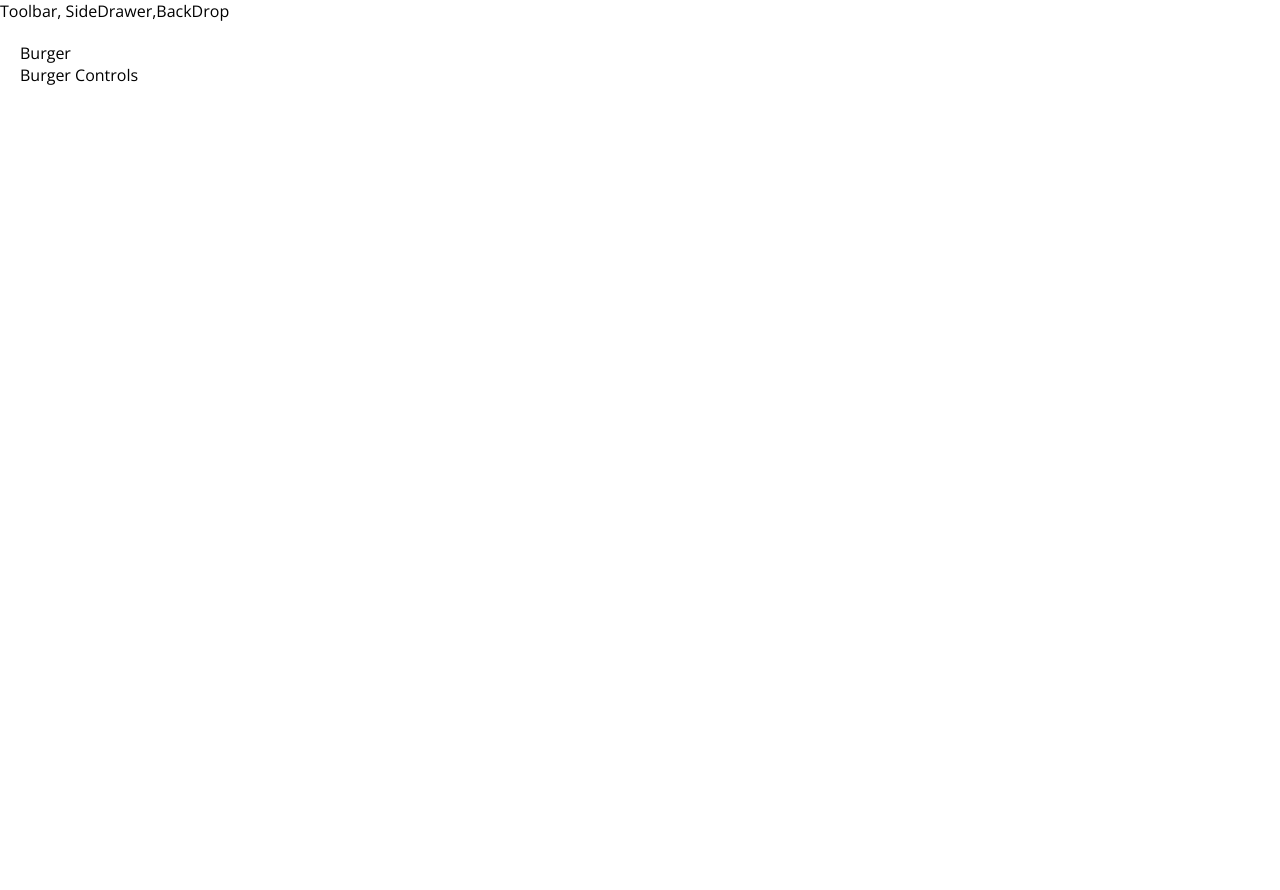
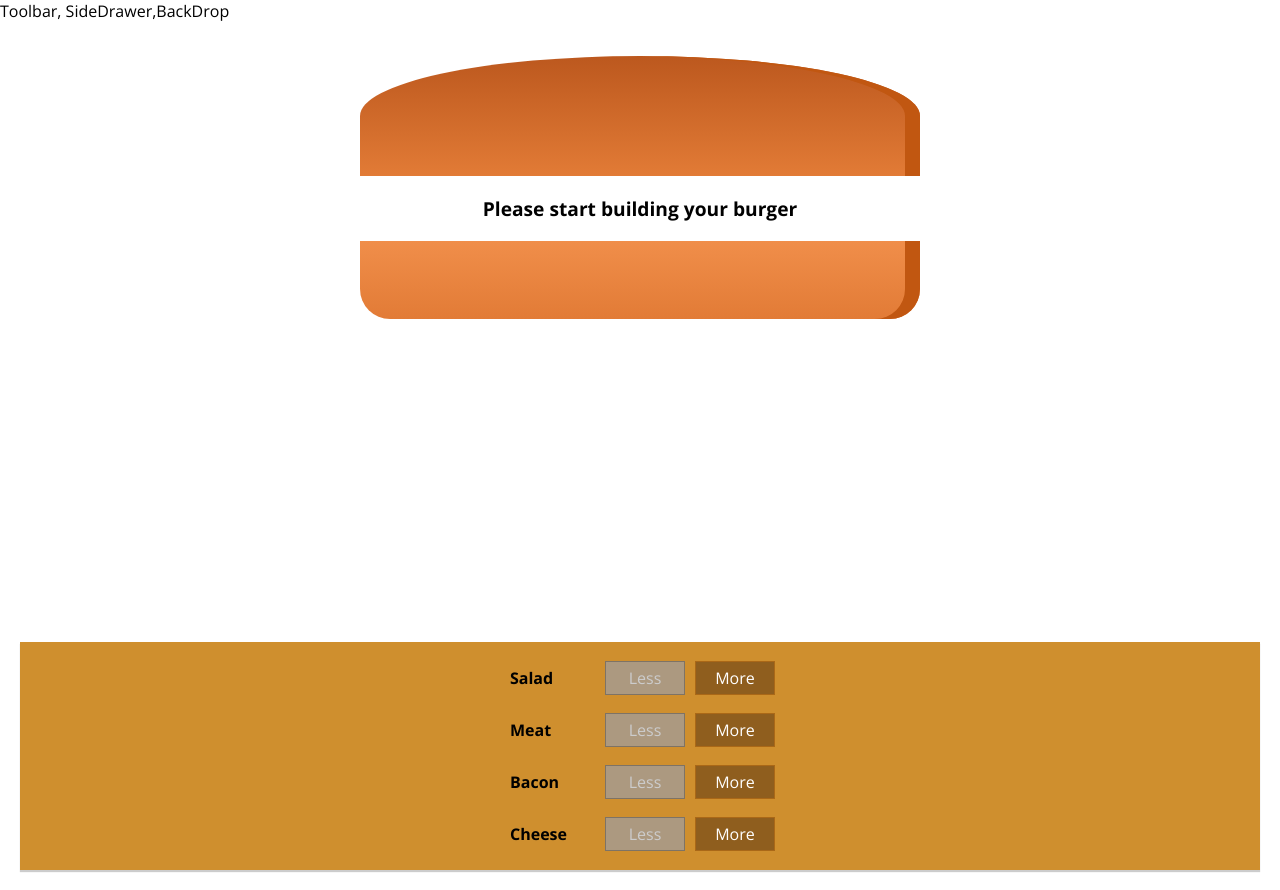
Before and after one commit to samuelidehen/burgerbuilder-reactapp, a React app: page / in a window 1280 px wide. Before the commit the page ends 800 px from the top, so only its background shows below. Built offline with nearby package versions, Linux system fonts and the light colour scheme.

Commit message:
Add and remove burger ingredients with controls

```diff
--- /dev/null
+++ b/src/components/Burger/BuildControls/BuildControl/BuildControl.css
@@ -0,0 +1,58 @@
+.BuildControl {
+  display: flex;
+  justify-content: space-between;
+  align-items: center;
+  margin: 5px 0;
+}
+
+.BuildControl button {
+  display: block;
+  font: inherit;
+  padding: 5px;
+  margin: 0 5px;
+  width: 80px;
+  border: 1px solid #aa6817;
+  cursor: pointer;
+  outline: none;
+}
+
+.BuildControl button:disabled {
+  background-color: #ac9980;
+  border: 1px solid #7e7365;
+  color: #ccc;
+  cursor: default;
+}
+
+.BuildControl button:hover:disabled {
+  background-color: #ac9980;
+  color: #ccc;
+  cursor: not-allowed;
+}
+
+.Label {
+  padding: 10px;
+  font-weight: bold;
+  width: 80px;
+}
+
+.BuildControl .Less {
+  background-color: #d39952;
+  color: white;
+}
+
+.BuildControl .More {
+  background-color: #8f5e1e;
+  color: white;
+}
+
+.BuildControl .Less:hover,
+.BuildControl .Less:active {
+  background-color: #daa972;
+  color: white;
+}
+
+.BuildControl .More:hover,
+.BuildControl .More:active {
+  background-color: #99703f;
+  color: white;
+}
--- /dev/null
+++ b/src/components/Burger/BuildControls/BuildControl/BuildControl.js
@@ -0,0 +1,20 @@
+import React from "react";
+import classes from "./BuildControl.css";
+
+export default function BuildControl(props) {
+  return (
+    <div className={classes.BuildControl}>
+      <div className={classes.Label}>{props.label}</div>
+      <button
+        className={classes.Less}
+        onClick={props.removed}
+        disabled={props.disabled}
+      >
+        Less
+      </button>
+      <button className={classes.More} onClick={props.added}>
+        More{" "}
+      </button>
+    </div>
+  );
+}
--- /dev/null
+++ b/src/components/Burger/BuildControls/BuildControls.css
@@ -0,0 +1,10 @@
+.BuildControls {
+  width: 100%;
+  background-color: #cf8f2e;
+  display: flex;
+  flex-flow: column;
+  align-items: center;
+  margin: auto;
+  padding: 10px 0px;
+  box-shadow: 0 2px 1px #ccc;
+}
--- /dev/null
+++ b/src/components/Burger/BuildControls/BuildControls.js
@@ -0,0 +1,26 @@
+import React from "react";
+import classes from "./BuildControls.css";
+import BuildControl from "./BuildControl/BuildControl";
+
+const controls = [
+  { label: "Salad", type: "salad" },
+  { label: "Meat", type: "meat" },
+  { label: "Bacon", type: "bacon" },
+  { label: "Cheese", type: "cheese" }
+];
+export default function BuildControls(props) {
+  console.log(props.disabled);
+  return (
+    <div className={classes.BuildControls}>
+      {controls.map(ctrl => (
+        <BuildControl
+          label={ctrl.label}
+          key={ctrl.label}
+          added={() => props.ingredientAdded(ctrl.type)}
+          removed={() => props.ingredientRemoved(ctrl.type)}
+          disabled={props.disabled[ctrl.type]}
+        />
+      ))}
+    </div>
+  );
+}
--- /dev/null
+++ b/src/components/Burger/Burger.css
@@ -0,0 +1,28 @@
+.Burger {
+  width: 100%;
+  margin: auto;
+  height: 250px;
+  overflow: scroll;
+  text-align: center;
+  font-size: 1.2rem;
+  font-weight: bold;
+}
+
+@media (min-width: 500px) and (min-height: 401px) {
+  .Burger {
+    width: 450px;
+    height: 400px;
+  }
+}
+@media (min-width: 500px) and (min-height: 400px) {
+  .Burger {
+    width: 350px;
+    height: 300px;
+  }
+}
+@media (min-width: 1000px) and (min-height: 700px) {
+  .Burger {
+    width: 700px;
+    height: 600px;
+  }
+}
--- /dev/null
+++ b/src/components/Burger/Burger.js
@@ -0,0 +1,24 @@
+import React from "react";
+import classes from "./Burger.css";
+import Burgeringredient from "./Burgeringredient/Burgeringredient";
+export default function Burger(props) {
+  let transformedIngred = Object.keys(props.ingredients)
+    .map(igKey => {
+      return [...Array(props.ingredients[igKey])].map((a, i) => {
+        return <Burgeringredient key={igKey + i} type={igKey} />;
+      });
+    })
+    .reduce((arr, el) => {
+      return arr.concat(el);
+    }, []);
+  if (transformedIngred.length < 1) {
+    transformedIngred = <p>Please start building your burger</p>;
+  }
+  return (
+    <div className={classes.Burger}>
+      <Burgeringredient type="bread-top" />
+      {transformedIngred}
+      <Burgeringredient type="bread-bottom" />
+    </div>
+  );
+}
--- /dev/null
+++ b/src/components/Burger/Burgeringredient/Burgeringredient.css
@@ -0,0 +1,112 @@
+.BreadBottom {
+  height: 13%;
+  width: 80%;
+  background: linear-gradient(#f08e4a, #e27b36);
+  border-radius: 0 0 30px 30px;
+  box-shadow: inset -15px 0 #c15711;
+  margin: 2% auto;
+}
+
+.BreadTop {
+  height: 20%;
+  width: 80%;
+  background: linear-gradient(#bc581e, #e27b36);
+  border-radius: 50% 50% 0 0;
+  box-shadow: inset -15px 0 #c15711;
+  margin: 2% auto;
+  position: relative;
+}
+
+.Seeds1 {
+  width: 10%;
+  height: 15%;
+  position: absolute;
+  background-color: white;
+  left: 30%;
+  top: 50%;
+  border-radius: 40%;
+  transform: rotate(-20deg);
+  box-shadow: inset -2px -3px #c9c9c9;
+}
+
+.Seeds1:after {
+  content: "";
+  width: 100%;
+  height: 100%;
+  position: absolute;
+  background-color: white;
+  left: -170%;
+  top: -260%;
+  border-radius: 40%;
+  transform: rotate(60deg);
+  box-shadow: inset -1px 2px #c9c9c9;
+}
+
+.Seeds1:before {
+  content: "";
+  width: 100%;
+  height: 100%;
+  position: absolute;
+  background-color: white;
+  left: 180%;
+  top: -50%;
+  border-radius: 40%;
+  transform: rotate(60deg);
+  box-shadow: inset -1px -3px #c9c9c9;
+}
+
+.Seeds2 {
+  width: 10%;
+  height: 15%;
+  position: absolute;
+  background-color: white;
+  left: 64%;
+  top: 50%;
+  border-radius: 40%;
+  transform: rotate(10deg);
+  box-shadow: inset -3px 0 #c9c9c9;
+}
+
+.Seeds2:before {
+  content: "";
+  width: 100%;
+  height: 100%;
+  position: absolute;
+  background-color: white;
+  left: 150%;
+  top: -130%;
+  border-radius: 40%;
+  transform: rotate(90deg);
+  box-shadow: inset 1px 3px #c9c9c9;
+}
+
+.Meat {
+  width: 80%;
+  height: 8%;
+  background: linear-gradient(#7f3608, #702e05);
+  margin: 2% auto;
+  border-radius: 15px;
+}
+
+.Cheese {
+  width: 90%;
+  height: 4.5%;
+  margin: 2% auto;
+  background: linear-gradient(#f4d004, #d6bb22);
+  border-radius: 20px;
+}
+
+.Salad {
+  width: 85%;
+  height: 7%;
+  margin: 2% auto;
+  background: linear-gradient(#228c1d, #91ce50);
+  border-radius: 20px;
+}
+
+.Bacon {
+  width: 80%;
+  height: 3%;
+  background: linear-gradient(#bf3813, #c45e38);
+  margin: 2% auto;
+}
--- /dev/null
+++ b/src/components/Burger/Burgeringredient/Burgeringredient.js
@@ -0,0 +1,43 @@
+import React from "react";
+import classes from "./Burgeringredient.css";
+import PropTypes from "prop-types";
+
+export default function Burgeringredient(props) {
+  let ingredient = null;
+
+  switch (props.type) {
+    case "bread-bottom":
+      ingredient = <div className={classes.BreadBottom}></div>;
+      break;
+    case "bread-top":
+      ingredient = (
+        <div className={classes.BreadTop}>
+          <div className={classes.Seed1}></div>
+          <div className={classes.Seed2}></div>
+        </div>
+      );
+      break;
+
+    case "meat":
+      ingredient = <div className={classes.Meat}></div>;
+      break;
+
+    case "cheese":
+      ingredient = <div className={classes.Cheese}></div>;
+      break;
+    case "salad":
+      ingredient = <div className={classes.Salad}></div>;
+      break;
+    case "bacon":
+      ingredient = <div className={classes.Bacon}></div>;
+      break;
+
+    default:
+      ingredient = null;
+      break;
+  }
+  return ingredient;
+}
+Burgeringredient.propTypes = {
+  type: PropTypes.string.isRequired
+};
--- a/src/container/BurgerBuilder/BurgerBuilder.js
+++ b/src/container/BurgerBuilder/BurgerBuilder.js
@@ -1,12 +1,67 @@
 import React, { Component } from "react";
 import Aux from "../../hoc/Aux";
+import Burger from "../../components/Burger/Burger";
+import BuildControls from "../../components/Burger/BuildControls/BuildControls";
+const INGREDIENTS_PRICE = {
+  salad: 0.7,
+  cheese: 1.5,
+  meat: 1.2,
+  bacon: 1.3
+};
+export default class BurgerBuilder extends Component {
+  state = {
+    ingredients: {
+      salad: 0,
+      bacon: 0,
+      cheese: 0,
+      meat: 0
+    },
+    totalPrice: 5
+  };
 
-export default class BurgerBuilder extends Component {
+  addIngredientHandler = type => {
+    const updatedCount = this.state.ingredients[type] + 1;
+    const UpdatedIngredients = {
+      ...this.state.ingredients
+    };
+    UpdatedIngredients[type] = updatedCount;
+    const priceAddition = INGREDIENTS_PRICE[type];
+    const oldPrice = this.state.totalPrice;
+    const newPrice = oldPrice + priceAddition;
+    this.setState({
+      ingredients: UpdatedIngredients,
+      totalPrice: newPrice
+    });
+  };
+  removeIngredientHandler = type => {
+    const updatedCount =
+      this.state.ingredients[type] > 0 ? this.state.ingredients[type] - 1 : 0;
+    const UpdatedIngredients = {
+      ...this.state.ingredients
+    };
+    UpdatedIngredients[type] = updatedCount;
+    const priceReduction = INGREDIENTS_PRICE[type];
+    const oldPrice = this.state.totalPrice;
+    const newPrice = oldPrice - priceReduction;
+    this.setState({
+      ingredients: UpdatedIngredients,
+      totalPrice: newPrice
+    });
+  };
   render() {
+    const { ingredients } = this.state;
+    const disabledInfo = { ...ingredients };
+    for (let key in disabledInfo) {
+      disabledInfo[key] = disabledInfo[key] <= 0;
+    }
     return (
       <Aux>
-        <div>Burger</div>
-        <div> Burger Controls</div>
+        <Burger ingredients={ingredients} />
+        <BuildControls
+          ingredientAdded={this.addIngredientHandler}
+          ingredientRemoved={this.removeIngredientHandler}
+          disabled={disabledInfo}
+        />
       </Aux>
     );
   }
```
Also changed, not shown: public/manifest.json.
